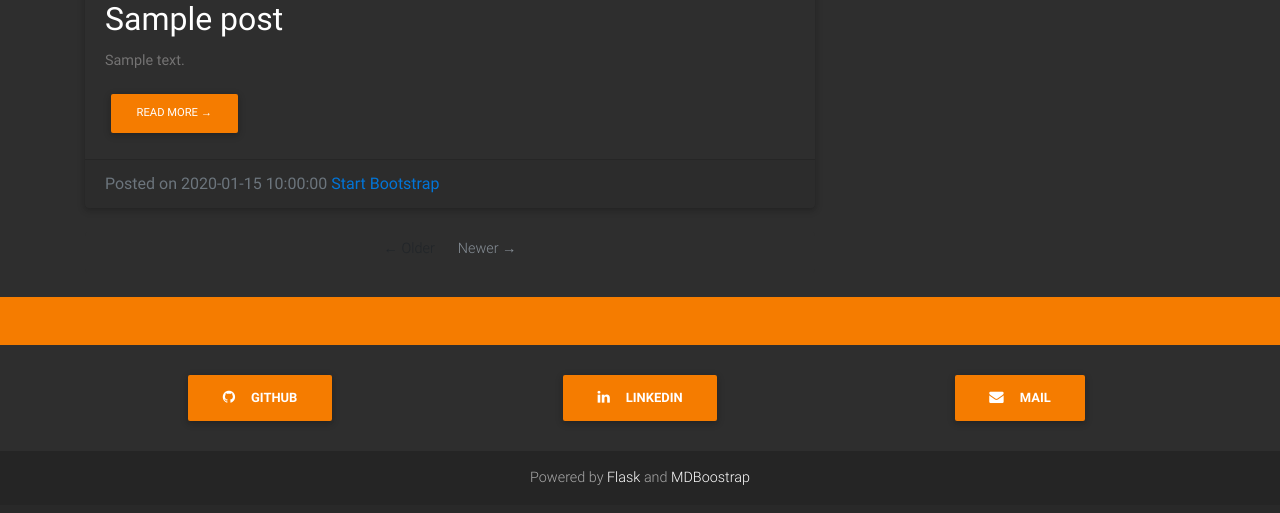
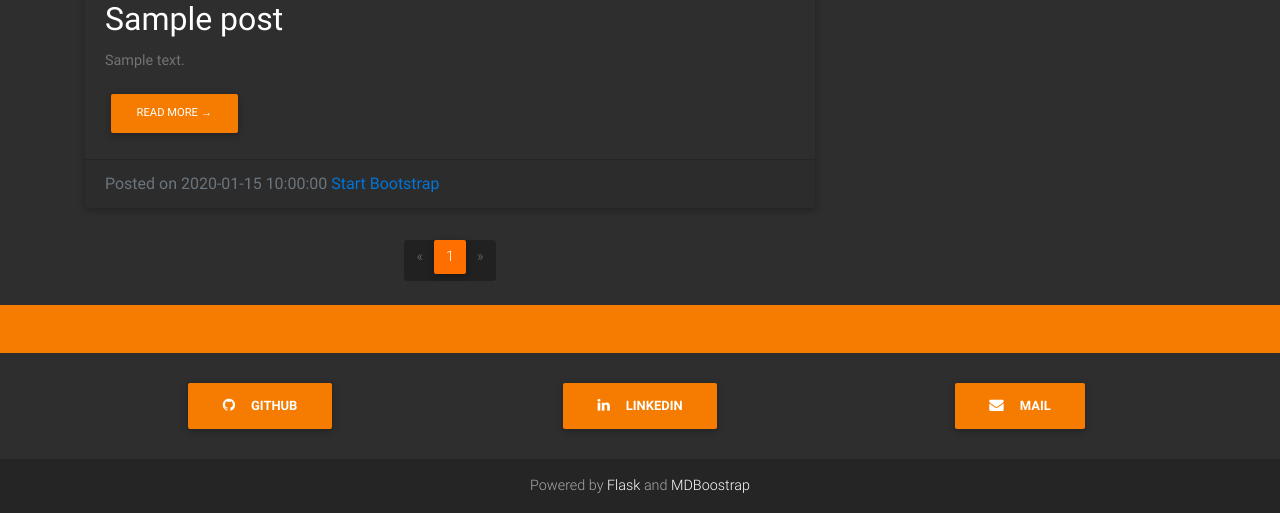
Before and after one commit to Kehashi91/Orange_rabbit, a Python web app: template app/templates/blog.html in a window 1280 px wide. Shown: the part 712-1225 px from the top of the page. Before the commit the page ends 1197 px from the top, so only its background shows below. Run offline with Jinja, Linux system fonts and the light colour scheme; the template is opened without the code that fills it: most values are stand-ins (such as "Sample title", 1, 10 or a date in 2020); grey boxes marked "Sample" are stand-in pictures; some libraries are stand-ins or nearby versions.

Commit message:
finished pagination

```diff
--- a/app/blogfolio/views.py
+++ b/app/blogfolio/views.py
@@ -17,5 +17,5 @@ def show_project(project):
 @blogfolio.route('/blog')
 def blog():
     page = request.args.get('page', 1, type=int)
-    posts = Post.query.paginate(page, 5, False)
-    return render_template("blog.html", posts=posts.items)
+    posts = Post.query.paginate(page, 3, True)
+    return render_template("blog.html", posts=posts)
--- a/app/templates/blog.html
+++ b/app/templates/blog.html
@@ -1,5 +1,5 @@
 {% extends "layout.html" %}
-{% from "macros.html" import blogpost %}
+{% from "macros.html" import blogpost, paginate %}
 {% block main %}
 
 <div class="container pt-5 text-white">
@@ -14,19 +14,13 @@
           </h1>
 
           <!-- Blog Post -->
-     {% for post in posts %}
+     {% for post in posts.items %}
                {{ blogpost(post) }}
                {% endfor %}
+<!--Pagination-->
+          {{ paginate(posts) }}
+          <!-- Pagination -->
 
-          <!-- Pagination -->
-          <ul class="pagination justify-content-center mb-4 mdb-color elegant-color text-white">
-            <li class="page-item">
-              <a class="page-link" href="#">&larr; Older</a>
-            </li>
-            <li class="page-item disabled">
-              <a class="page-link" href="#">Newer &rarr;</a>
-            </li>
-          </ul>
 
         </div>
 
--- a/app/templates/macros.html
+++ b/app/templates/macros.html
@@ -42,3 +42,37 @@
           </div>
 
 {% endmacro %}
+
+{% macro paginate(pagination) %}
+
+<div class="d-flex justify-content-center p-2">
+    <ul class="pagination pg-amber elegant-color-dark text-white text-center">
+
+        <!--Arrow left-->
+        <li class="page-item">
+            <a class="page-link {% if not pagination.has_prev %}disabled text-muted{% else %}text-white{% endif %}" href="blog?page={{ pagination.prev_num }}" aria-label="Prev">
+                <span aria-hidden="true">&laquo;</span>
+
+            </a>
+        </li>
+
+  {% for page in pagination.iter_pages() %}
+    {% if page %}
+      {% if page != pagination.page %}
+      <li class="page-item"><a class="page-link text-white" href="blog?page={{ page }}">{{ page }}</a></li>
+      {% else %}
+        <li class="page-item active"><a class="page-link  text-white">{{ page }}</a></li>
+      {% endif %}
+    {% else %}
+      <span class="ellipsis text-white">…</span>
+    {% endif %}
+  {% endfor %}
+        <li class="page-item">
+            <a class="page-link {% if not pagination.has_next %}disabled text-muted{% else %}text-white{% endif %}" href="blog?page={{ pagination.next_num }}" aria-label="Prev">
+                <span aria-hidden="true">&raquo;</span>
+            </a>
+        </li>
+    </ul>
+</div>
+
+{% endmacro %}
```
